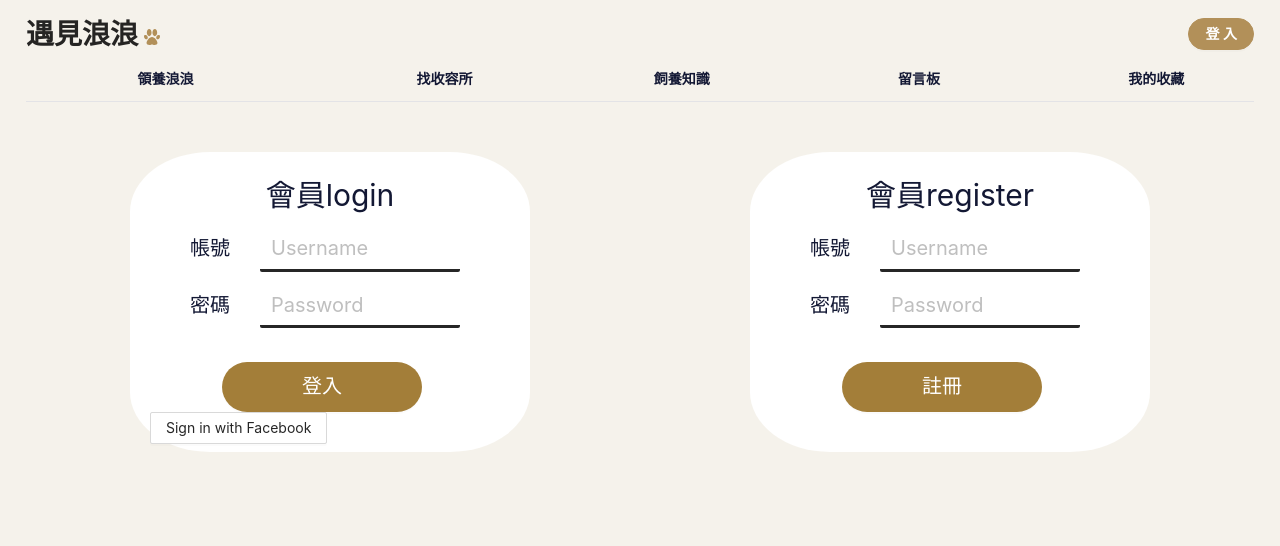
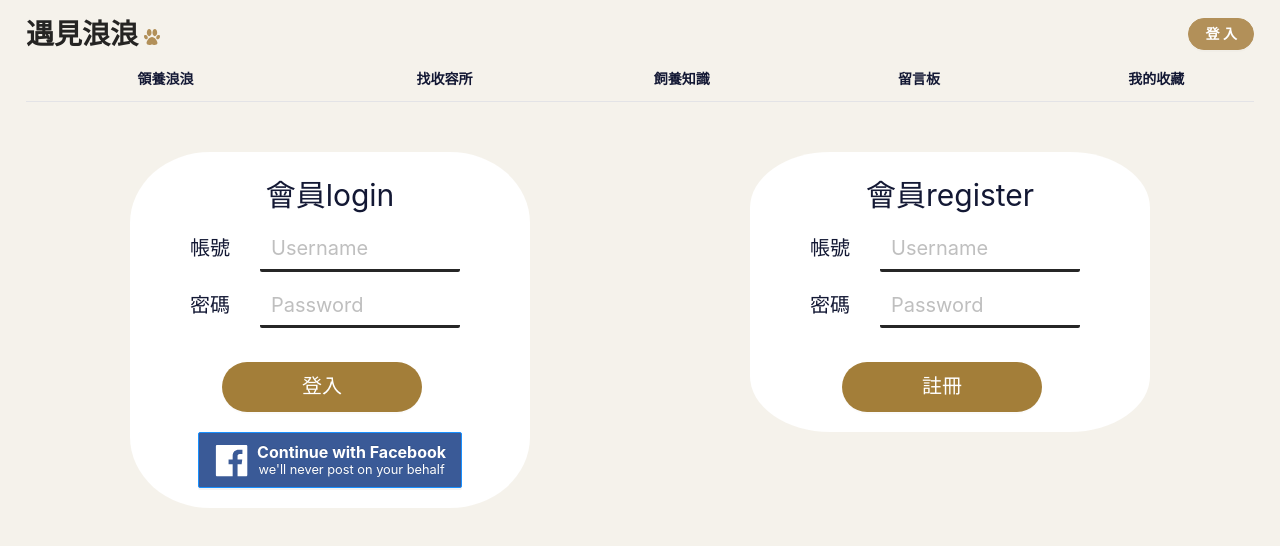
Before and after one commit to HsinShan/MeetLangLang-Frontend, a React (Create React App) app in the folder app/: page /login in a window 1280 px wide. Shown: the top 546 px of the page. Built offline with nearby package versions, Linux system fonts and the light colour scheme; no server answers.

Commit message:
style(app): restyle facebook login button

```diff
--- a/app/src/assets/style/login/LoginForm.scss
+++ b/app/src/assets/style/login/LoginForm.scss
@@ -1,7 +1,6 @@
 .login-form{
     margin:30px auto;
     width: 400px;
-    height: 300px;
 	padding: 20px;
     background: white;
     border-radius: 20%;
@@ -54,3 +53,15 @@
     position: relative;
     align-self: center;
 }
+
+.ant-btn.loginform-fblogin-button {
+    margin-top: 20px;
+    background: #3A5A97;
+    line-height: 1em;
+    padding: 10px 15px;
+    height: 3.5em;
+}
+
+.ant-btn.loginform-fblogin-button .anticon {
+    font-size: 2.2em;
+}
--- a/app/src/components/login/LoginForm.js
+++ b/app/src/components/login/LoginForm.js
@@ -1,4 +1,10 @@
-import { Button, Input } from 'antd';
+import {
+    Button,
+    Input,
+    Row,
+    Col,
+} from 'antd';
+import { FacebookFilled } from '@ant-design/icons';
 import { Component } from 'react';
 import '../../assets/style/login/LoginForm.scss';
 
@@ -79,8 +85,14 @@ class LoginForm extends Component {
                     </Button>
                 </div>
                 {type === 'login' &&
-                    <div>
+                    <Row align="center">
+                        <Col>
                             <Button
+                                className="loginform-fblogin-button"
+                                block="true"
+                                type="primary"
+                                size="large"
+                                icon={(<FacebookFilled />)}
                                 onClick={() => {
                                     window.FB.login(() => {
                                         window.FB.getLoginStatus((res) => {
@@ -95,9 +107,13 @@ class LoginForm extends Component {
                                     });
                                 }}
                             >
-                            Sign in with Facebook
+                                <span>
+                                    <b>Continue with Facebook</b><br />
+                                    <small>we'll never post on your behalf</small>
+                                </span>
                             </Button>
-                    </div>
+                        </Col>
+                    </Row>
                 }
             </div>
         );
```
Lines whose indentation alone changed are shown as unchanged.
